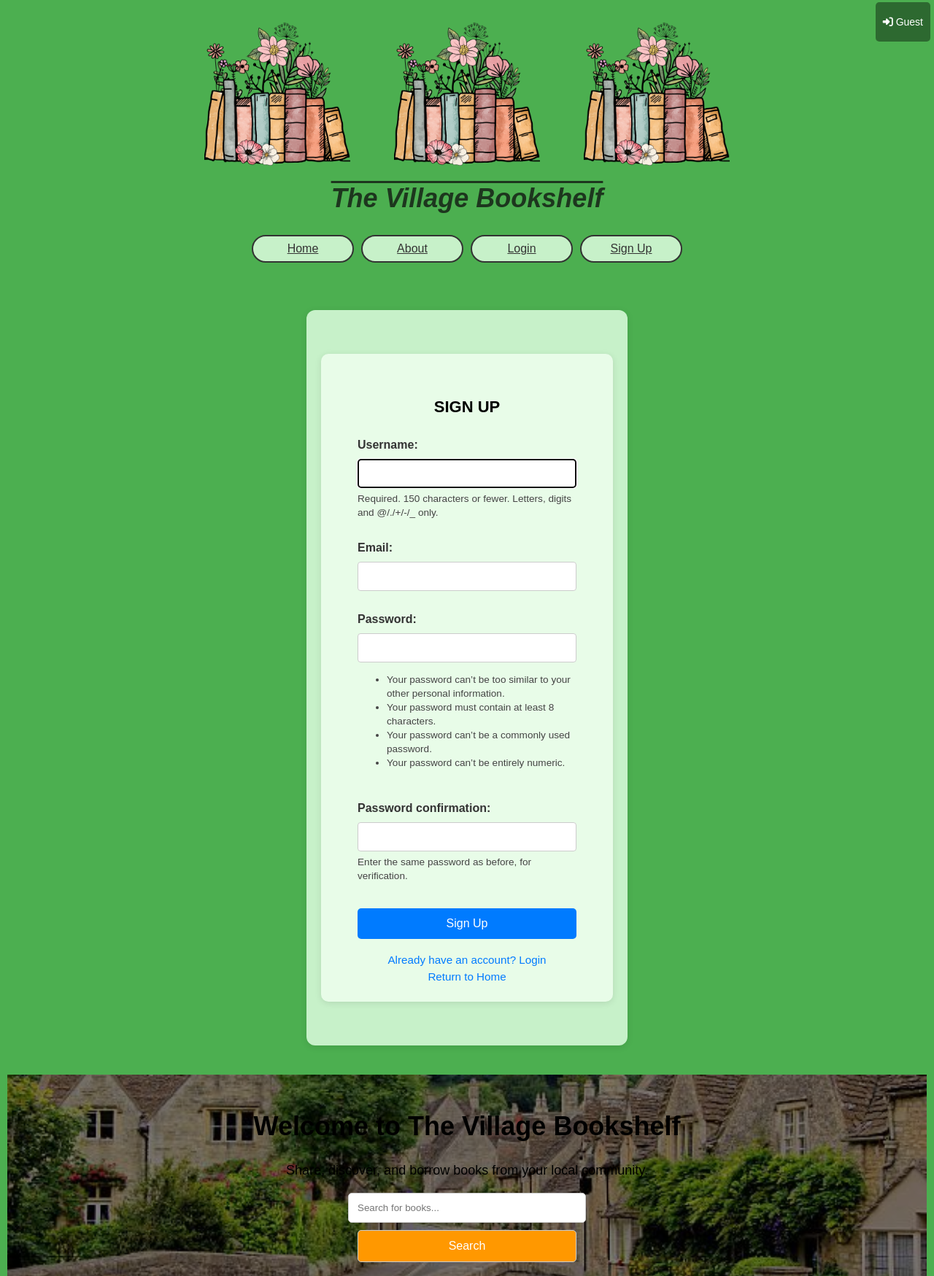
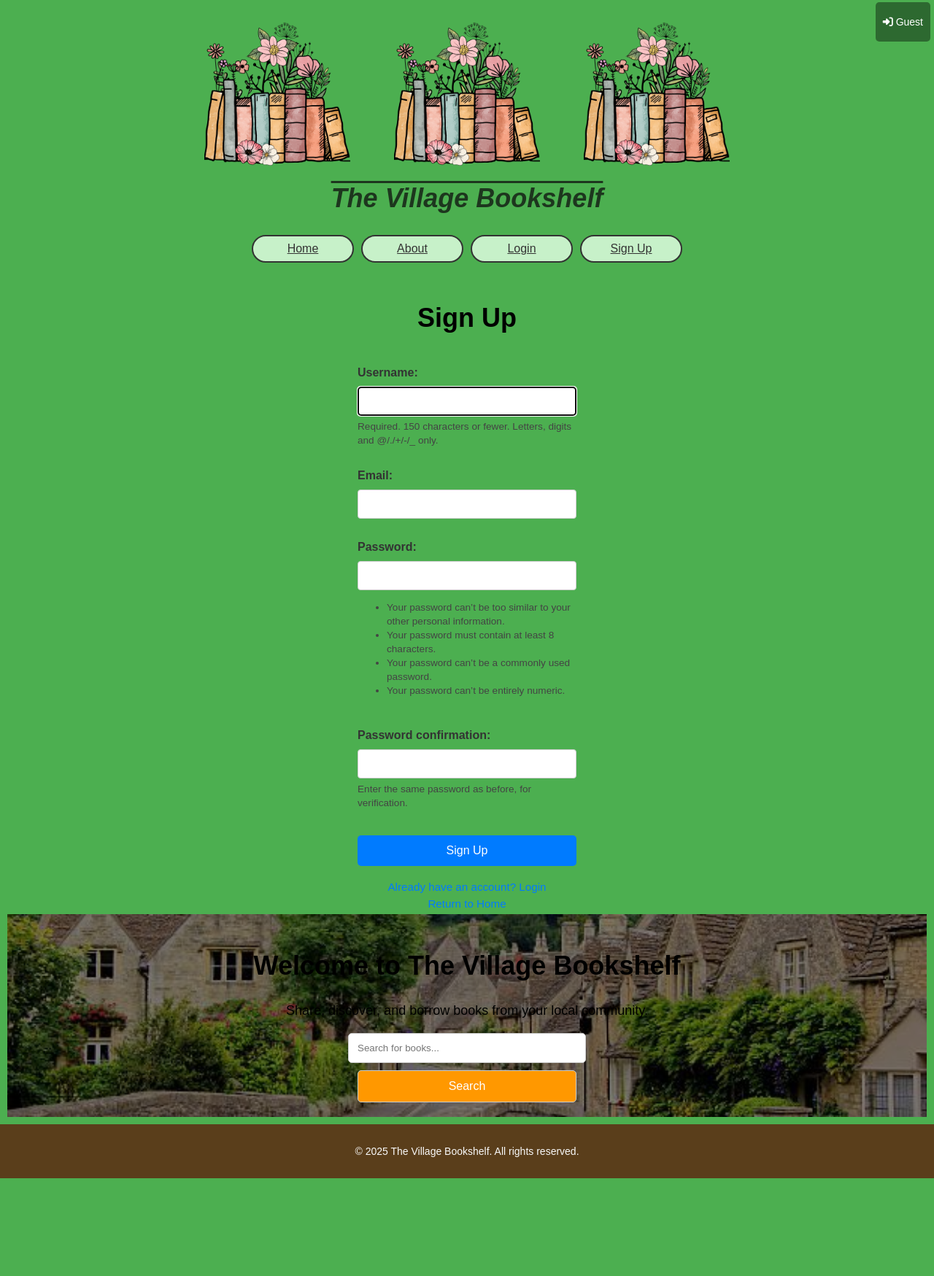
Before and after one commit to helsbels-del/the-village-bookshelf, a Django app: page /signup/ in a window 1280 px wide. Shown: the top 1749 px of the page at 73% size. After the commit the page ends 1615 px from the top, so only its background shows below. Run offline with Django 4.2, Linux system fonts and the light colour scheme.

Commit message:
FIX: Tidy up css, use new class names to group things together to unify css

```diff
--- a/templates/registration/signup.html
+++ b/templates/registration/signup.html
@@ -1,10 +1,11 @@
-{% extends 'base.html' %} {% load static %} {% block title %} Sign Up | The
-Village Bookshelf{% endblock %}
+{% extends 'base.html' %}
+{% load static %}
+
+{% block title %}Sign Up | The Village Bookshelf{% endblock %}
 
 {% block content %}
-<div class="signup">
-  <div class="form-details">
-    <h2 class="about-title">Sign Up</h2>
+<div class="form-box">
+  <h2 class="section-title">Sign Up</h2>
 
   <form method="POST" class="signup-form">
     {% csrf_token %}
@@ -62,5 +63,4 @@ Village Bookshelf{% endblock %}
     <a href="{% url 'home' %}" class="btn-link">Return to Home</a>
   </nav>
 </div>
-</div>
 {% endblock %}
```
Lines whose indentation alone changed are shown as unchanged.
